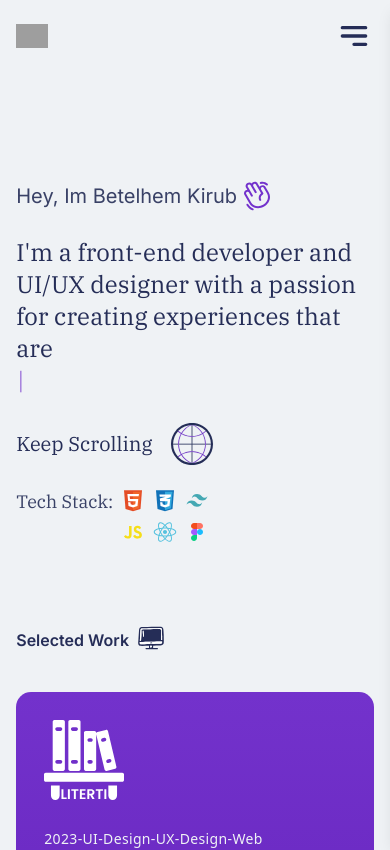
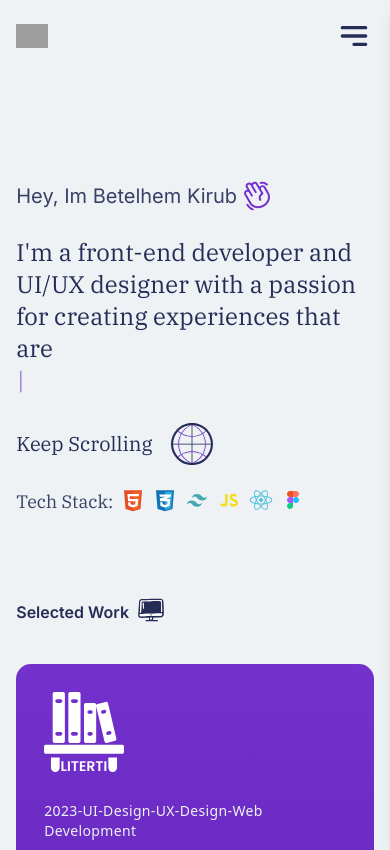
Before and after one commit to klassno3/Portfolio, a React (Create React App) app: page / in a window 390 px wide. Shown: the top 850 px of the page. Built offline with nearby package versions, Linux system fonts and the light colour scheme; grey boxes are pictures that could not be loaded.

Commit message:
changed tech stack

```diff
--- a/src/component/Hero.jsx
+++ b/src/component/Hero.jsx
@@ -69,7 +69,7 @@ const Hero = () => {
         <div className="flex gap-2">
 
           <h3 className='text-lg lg:text-3xl  font-ibm text-primary-100/90'>Tech Stack:</h3>
-          <div className="grid md:grid-cols-6 grid-cols-3 gap-2 md:gap-5">
+          <div className="grid grid-cols-6 gap-2 md:gap-5">
             <img src={Html} alt="" className="w-6 md:w-12 hover:scale-105  hover:shadow-2xl cursor-pointer transition-all duration-300" />
             <img src={Css} alt="" className="w-6 md:w-12 hover:scale-105  hover:shadow-2xl cursor-pointer transition-all duration-300" />
             <img src={Tailwind} alt="" className="w-6 md:w-12 hover:scale-105  hover:shadow-2xl cursor-pointer transition-all duration-300" />
```
